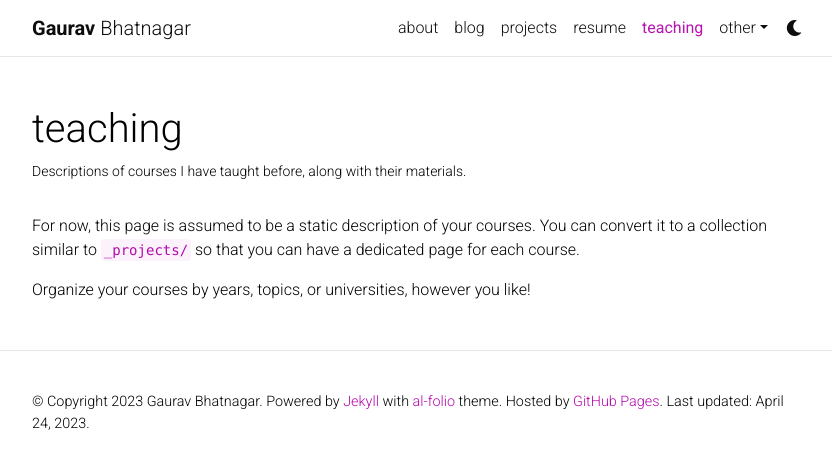
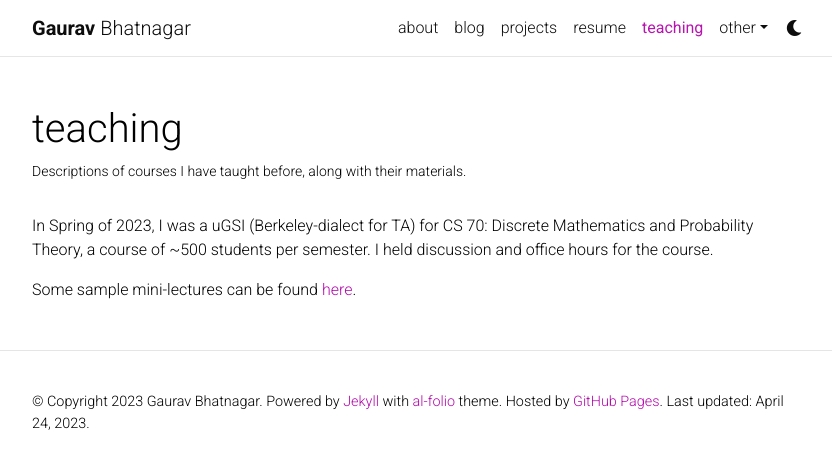
Before and after one commit to mech-a/mech-a.github.io, a Jekyll site: the page built from _pages/teaching.md, in a window 1280 px wide. Shown: the top 469 px of the page, without its empty margins (223-1055 px from the left). Built offline with Jekyll 4.4.1, drawn with Linux system fonts in a browser that asks for light colours; comment, search, counter and statistics services are not loaded; a style sheet for code colours, icons or effects is not loaded.

Commit message:
further updates

```diff
--- a/_pages/teaching.md
+++ b/_pages/teaching.md
@@ -7,6 +7,6 @@ nav: true
 nav_order: 5
 ---
 
-For now, this page is assumed to be a static description of your courses. You can convert it to a collection similar to `_projects/` so that you can have a dedicated page for each course.
+In Spring of 2023, I was a uGSI (Berkeley-dialect for TA) for CS 70: Discrete Mathematics and Probability Theory, a course of ~500 students per semester. I held discussion and office hours for the course.
 
-Organize your courses by years, topics, or universities, however you like!
+Some sample mini-lectures can be found [here](https://drive.google.com/drive/folders/1rammnz6rpDes94JXGDCBpnoSIOT7GKvU?usp=sharing).
```
Also changed, not shown: _pages/about.md (+3 -7 lines), _pages/cv.md (+1 -1 lines).
